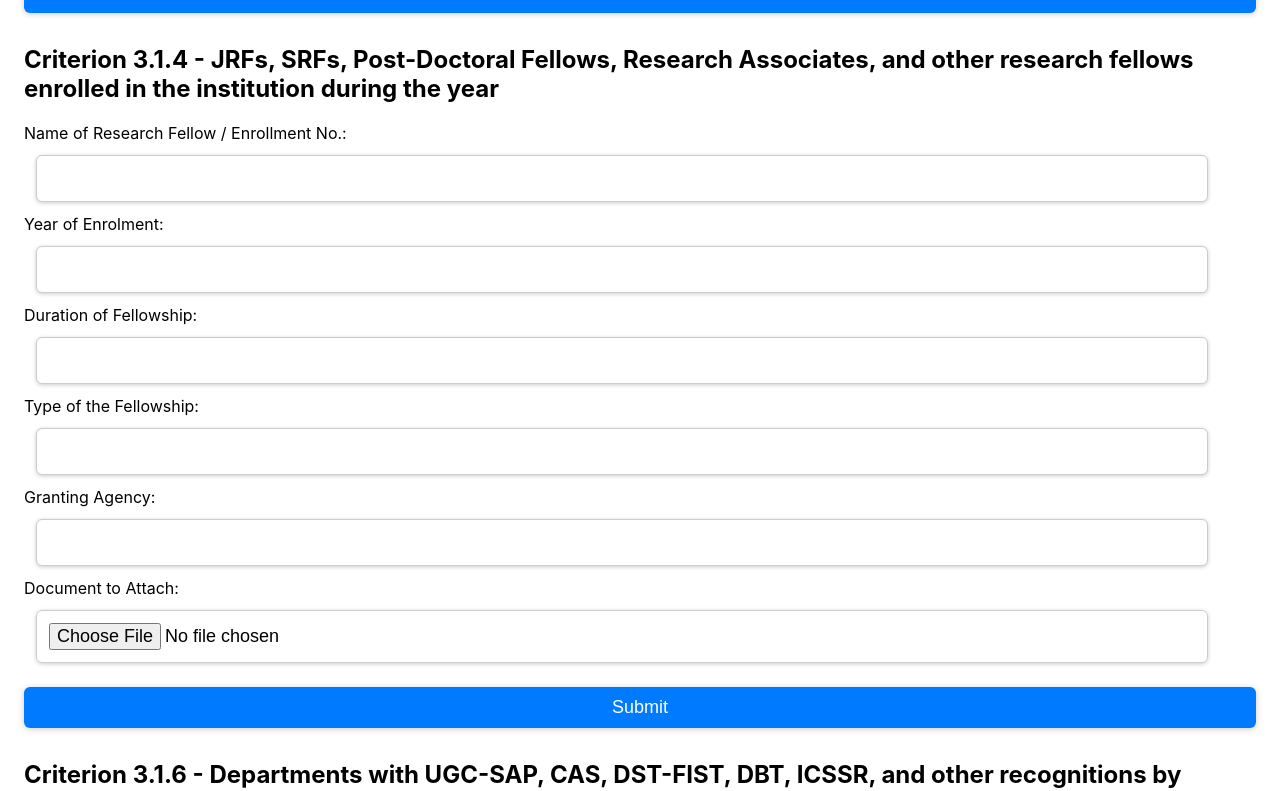
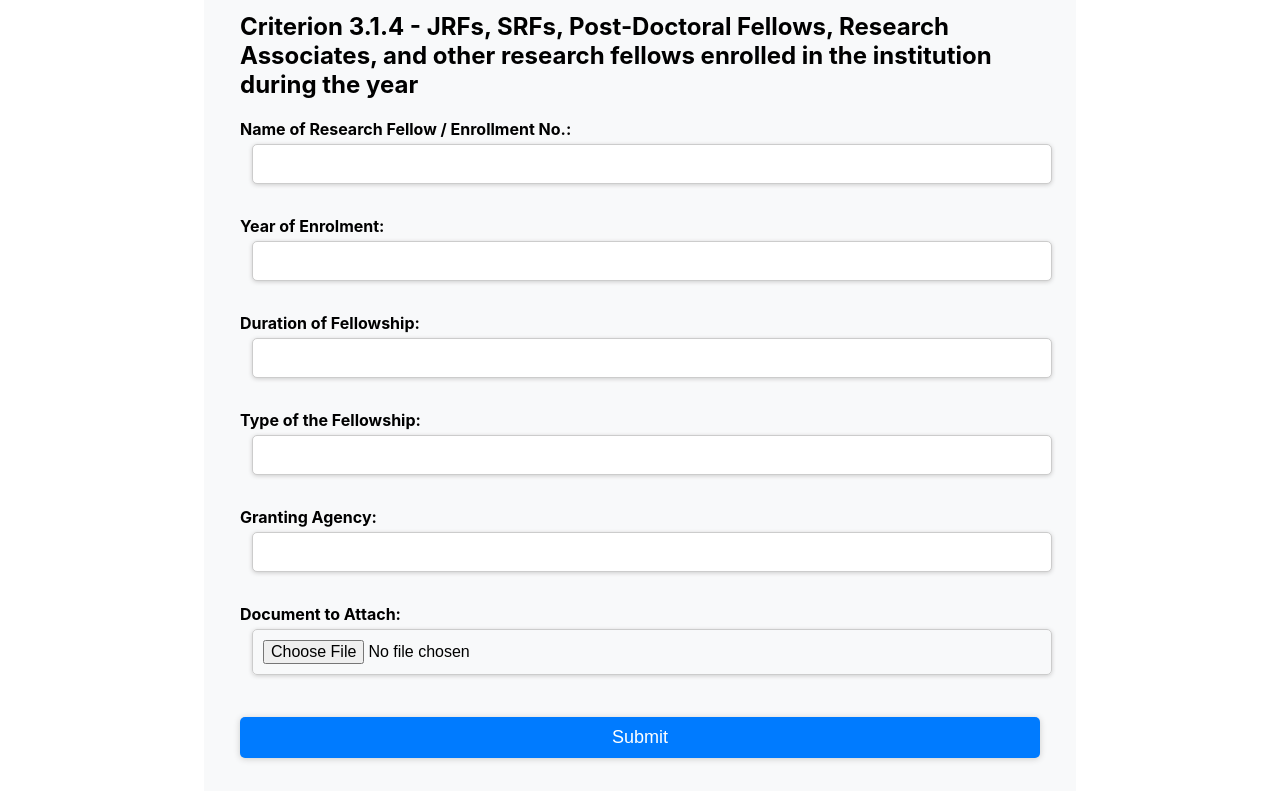
Before and after one commit to msMukesh/naac_projv, a React (Vite) app: page /criterion3 in a window 1280 px wide. Shown: the part 665-1456 px from the top of the page. Built offline with nearby package versions, Linux system fonts and the light colour scheme; no server answers.

Commit message:
314 form

```diff
--- /dev/null
+++ b/src/components/Criterion3.css
@@ -0,0 +1,76 @@
+.criterion-container {
+    padding: 20px;
+    background-color: #f8f9fa; /* Light gray background */
+}
+
+.content {
+    max-width: 800px;
+    margin: 0 auto;
+}
+
+h1 {
+    text-align: center;
+}
+
+button {
+    background-color: #007bff;
+    color: #fff;
+    padding: 10px 20px; /* Increased padding for buttons */
+    border: none;
+    cursor: pointer;
+    margin-top: 10px; /* Reduced margin-top for buttons */
+    transition: background-color 0.3s ease;
+    border-radius: 5px; /* Added border-radius for rounded corners */
+}
+
+button:hover {
+    background-color: #0056b3;
+}
+
+form {
+    margin-top: 20px;
+}
+
+form div {
+    margin-bottom: 20px; /* Increased margin-bottom for form elements */
+}
+
+label {
+    display: block;
+    font-weight: bold;
+}
+
+input[type="text"],
+input[type="number"],
+input[type="file"],
+textarea {
+    width: 100%;
+    padding: 10px;
+    font-size: 16px;
+    border-radius: 5px;
+    border: 1px solid #ccc;
+    box-sizing: border-box;
+    margin-top: 5px; /* Added margin-top for input elements */
+}
+
+textarea {
+    height: 120px; /* Increased height for textareas */
+}
+
+.error {
+    color: red;
+}
+
+/* Animations */
+@keyframes fadeIn {
+    from {
+        opacity: 0;
+    }
+    to {
+        opacity: 1;
+    }
+}
+
+.fadeIn {
+    animation: fadeIn 0.5s ease-in-out;
+}
--- a/src/components/criterion3.jsx
+++ b/src/components/criterion3.jsx
@@ -2,7 +2,7 @@ import React, { useState } from "react";
 import axios from "axios";
 import Cookies from "js-cookie";
 import NavBar from "./Navbar";
-
+import "./Criterion3.css";
 const Criterion3 = () => {
   // State for Criterion 3.1.1
   const [file311, setFile311] = useState(null);
@@ -120,6 +120,7 @@ const Criterion3 = () => {
     formDataToSend.append("year", formData312.year);
     formDataToSend.append("additionalInfo", formData312.additionalInfo);
     formDataToSend.append("file", formData312.file312);
+    console.log(formDataToSend)
  const handleToggleForm312 = () => {
     setToggleForm312(!toggleForm312);
   };
@@ -163,7 +164,7 @@ const Criterion3 = () => {
     formDataToSend.append("fellowshipName", formData313.fellowshipName);
     formDataToSend.append("sponsoringAgency", formData313.sponsoringAgency);
     formDataToSend.append("file", formData313.file313);
-
+console.log(formDataToSend);
     try {
       const response = await axios.post(
         "http://localhost:5000/313upload",
@@ -222,7 +223,7 @@ const Criterion3 = () => {
     formData.append('fellowshipType', formData314.fellowshipType);
     formData.append('grantingAgency', formData314.grantingAgency);
     formData.append('file314', formData314.file314);
-
+  console.log(formData);
     try {
       const response = await axios.post("http://localhost:5000/314upload", formData, {
         headers: {
@@ -529,8 +530,10 @@ const handleFileChange316 = (e) => {
       <label htmlFor="file314">Document to Attach:</label>
       <input type="file" id="file314" name="file314" onChange={handleFileChange314} />
     </div>
-    <button type="submit">Submit</button>
-    {error314 && <div className="error">{error314}</div>}
+    <button type="submit" disabled={uploading314 || uploaded313}>
+                {uploading314 ? "Submitting..." : uploaded314 ? "Submitted" : "Submit"}
+              </button>
+              {error314 && <div className="error">{error314}</div>}
   </form>
 </div>
 
@@ -631,14 +634,13 @@ const handleFileChange316 = (e) => {
           onChange={handleFileChange316}
         />
       </div>
-      <button type="submit">Submit</button>
-      {error316 && <div className="error">{error316}</div>}
+      <button type="submit" disabled={uploading316 || uploaded316}>
+                {uploading316 ? "Submitting..." : uploaded316? "Submitted" : "Submit"}
+              </button>
+              {error316 && <div className="error">{error316}</div>}
     </form>
+
   </div>
-
-
-
-
         </div>
       </div>
     </>
```
Also changed, not shown: 6 other files (tests, documents, lock files or other folders).
